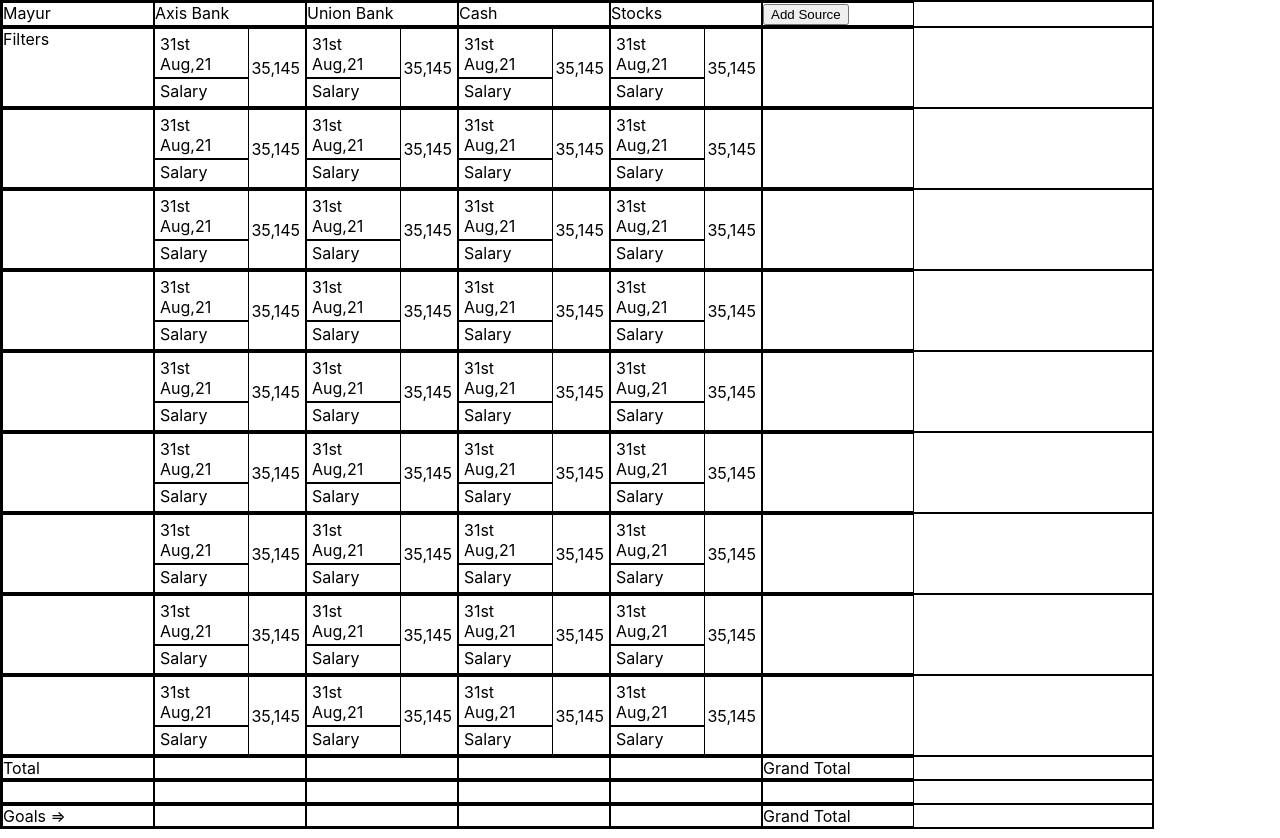
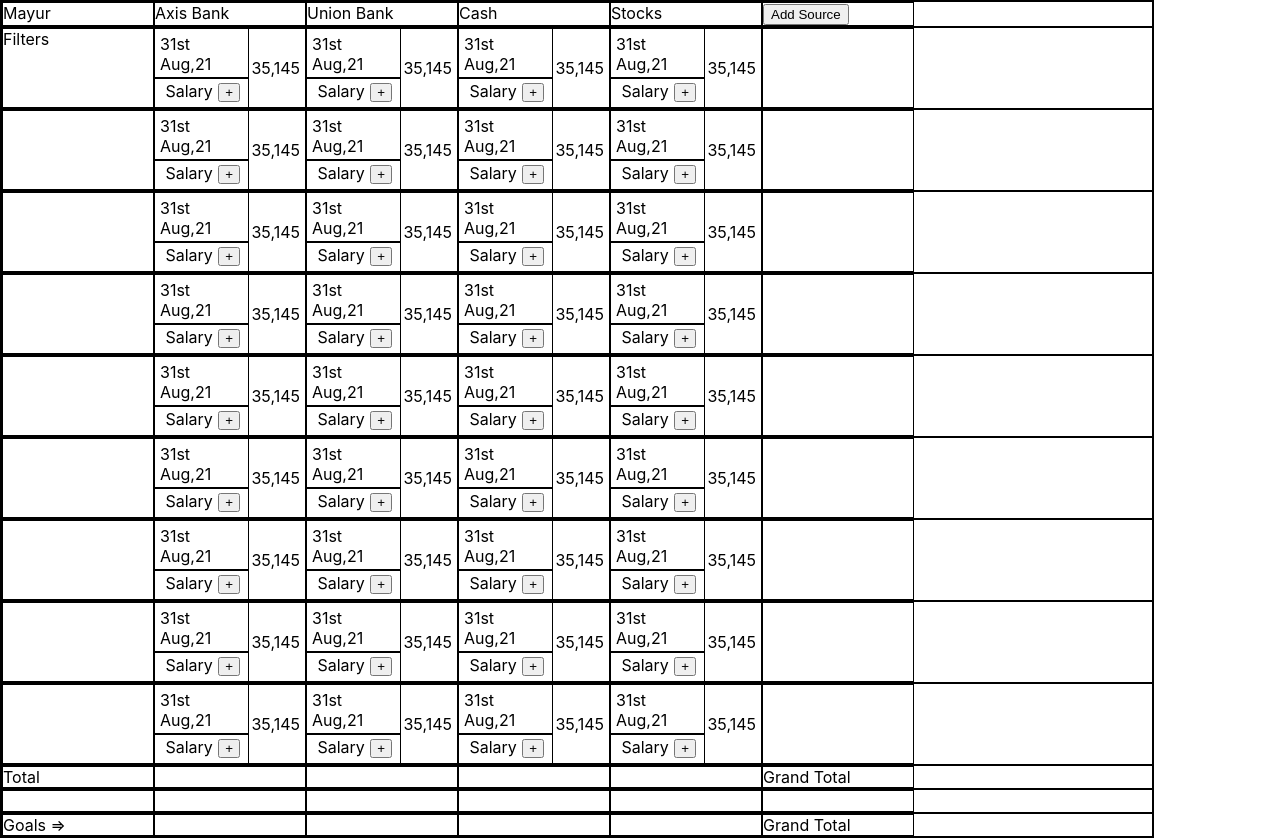
Before and after one commit to MayurChawlaa/Tracker, a React (Create React App) app: page / in a window 1280 px wide. Built offline with nearby package versions, Linux system fonts and the light colour scheme.

Commit message:
sign button for addition or subtraction

```diff
--- a/src/Display.js
+++ b/src/Display.js
@@ -4,7 +4,10 @@
     return(
         <div className="display-container">
             <div className="display-date">31st Aug,21</div>
-            <div className="display-tag">Salary</div>
+            <div className="display-tag">
+                <div className="display-tag-name">Salary</div>
+                <div className="display-tag-sign"><button>+</button></div>
+            </div>
             <div className="display-amount">35,145</div>
         </div>
     );
--- a/src/display_style.css
+++ b/src/display_style.css
@@ -17,6 +17,13 @@
     grid-area:t;
     border-right:1px solid black;
     border-top: 0.5px solid black;
+    display: flex;
+    flex-direction: row;
+    justify-content: space-evenly;
+}
+.display-tag-sign > button {
+    padding: 0px 5px;
+    margin: 0px;
 }
 .display-amount {
     padding: 5px 5px 5px 2.5px;
```
